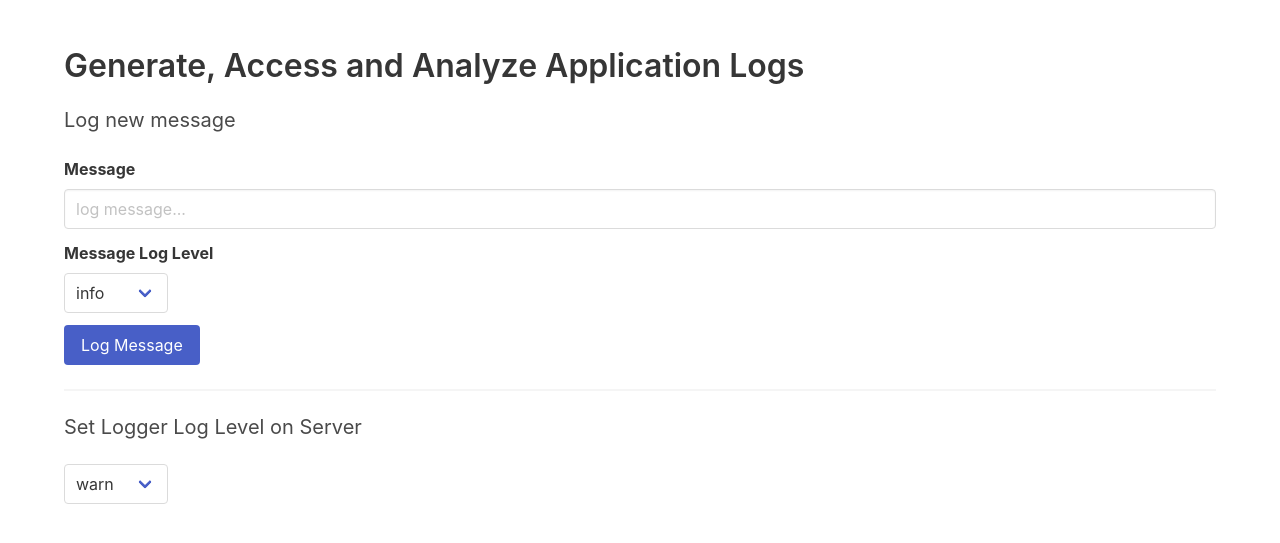
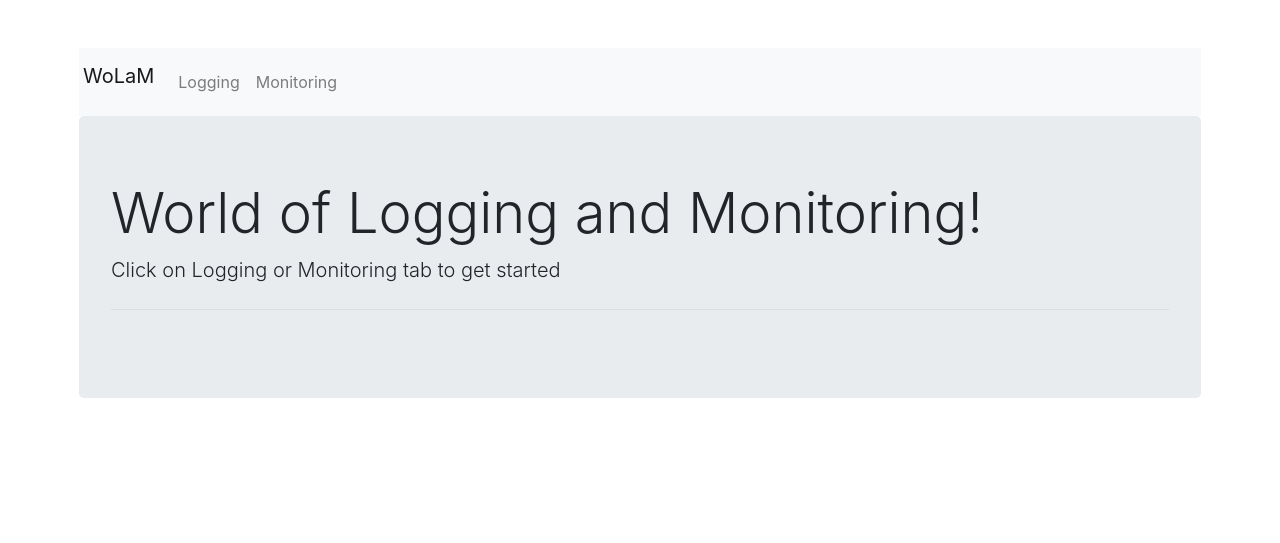
Before and after one commit to IBM-Cloud/application-log-analysis, a Django app: page / in a window 1280 px wide. Shown: the top 543 px of the page. Run offline with Django 3.2, Linux system fonts and the light colour scheme; some libraries are stand-ins or nearby versions.

Commit message:
Added Prometheus custom metrics

```diff
--- a/app/templates/base.html
+++ b/app/templates/base.html
@@ -1,14 +1,19 @@
 <!DOCTYPE html>
 <html lang="en">
 <head>
+    <meta charset="UTF-8">
+    <meta name="viewport" content="width=device-width, initial-scale=1.0">
+    <meta http-equiv="X-UA-Compatible" content="ie=edge">
     {% block head %}
     <link rel="stylesheet" href="https://cdnjs.cloudflare.com/ajax/libs/bulma/0.6.1/css/bulma.min.css">
     <title>{% block title %}{% endblock %} - IBM Cloud</title>
     {% endblock %}
+    <link rel="stylesheet" href="https://maxcdn.bootstrapcdn.com/bootstrap/4.0.0/css/bootstrap.min.css" integrity="sha384-Gn5384xqQ1aoWXA+058RXPxPg6fy4IWvTNh0E263XmFcJlSAwiGgFAW/dAiS6JXm" crossorigin="anonymous">
 </head>
 <body>
 <section class="section">
     <div class="container">
+    {% include 'navbar.html' %}
     {% block content %}{% endblock %}
     </div>
 </section>
--- a/app/templates/index.html
+++ b/app/templates/index.html
@@ -1,107 +1,10 @@
 {# index page, providing a form to submit a city name #}
 {% extends "base.html" %}
-{% block title %}World of Logging{% endblock %}
+{% block title %}World of Logging and Monitoring{% endblock %}
 {% block content %}
-<script type="text/javascript">
-  function logMessage() {
-    var xhttp;
-    var level = document.forms['custommessage'].elements['level'].value;
-    var message = document.forms['custommessage'].elements['message'].value;
-    var csrfmiddlewaretoken = document.forms['custommessage'].elements['csrfmiddlewaretoken'].value;
-    xhttp = new XMLHttpRequest();
-    xhttp.onreadystatechange = function () {
-      if (xhttp.readyState == XMLHttpRequest.DONE) {
-        var response = JSON.parse(xhttp.responseText);
-        document.getElementById("messageResult").style.display = "block";
-        document.getElementById("plogmessage").innerHTML = "Logged message: " + response.smsg;
-        document.getElementById("message").value = '';
-      }
-    };
-    xhttp.open('POST', "/logit");
-    xhttp.setRequestHeader("Content-type", "application/x-www-form-urlencoded");
-    var postVars = 'message=' + message + '&level=' + level + '&csrfmiddlewaretoken=' + csrfmiddlewaretoken;
-    xhttp.send(postVars);
-    return false;
-  }
-
-  function setLogLevel(newLevel) {
-    var xhttp;
-    var csrfmiddlewaretoken = document.forms['custommessage'].elements['csrfmiddlewaretoken'].value;
-    xhttp = new XMLHttpRequest();
-    xhttp.onreadystatechange = function () {
-      if (xhttp.readyState == XMLHttpRequest.DONE) {
-        document.getElementById("messageResult").style.display = "block";
-        document.getElementById("plogmessage").innerHTML = xhttp.responseText;
-      }
-    };
-    xhttp.open('POST', "/setLogLevel");
-    xhttp.setRequestHeader("Content-type", "application/x-www-form-urlencoded");
-    var postVars = 'loggerlevel=' + newLevel + '&csrfmiddlewaretoken=' + csrfmiddlewaretoken;
-    xhttp.send(postVars);
-    return false;
-  }
-</script>
-<h1 class="title">
-  Generate, Access and Analyze Application Logs
-</h1>
-<div class="container">
-<h2 class="subtitle">Log new message</h2>
-<p>
-  <form action="" name="custommessage">
-      {% csrf_token %}
-    <div class="field">
-      <label class="label">Message</label>
-      <div class="control">
-        <input class="input" type="text" name="message" id="message" placeholder="log message...">
-      </div>
-    </div>
-
-    <div class="field">
-      <label class="label">Message Log Level</label>
-      <div class="control">
-        <div class="select">
-          <select name="level">
-            <option value="critical">critical</option>
-            <option value="error">error</option>
-            <option value="warn">warn</option>
-            <option value="info" selected="selected">info</option>
-            <option value="debug">debug</option>
-          </select>
-        </div>
-      </div>
-    </div>
-
-    <div class="field">
-      <div class="control">
-        <input type="submit" class="button  is-link" type="submit" onclick="return logMessage()" value="Log Message">
-      </div>
-    </div>
-  </form>
-
-</p>
-<p>
-  <hr>
-  <h2 class="subtitle">Set Logger Log Level on Server</h2>
-  <div class="field">
-    <div class="control">
-      <div class="select">
-        <select name="loglevel" onchange="setLogLevel(this.value)">
-          <option value="critical">critical</option>
-          <option value="error">error</option>
-          <option value="warn" selected="selected">warn</option>
-          <option value="info">info</option>
-          <option value="debug">debug</option>
-        </select>
-      </div>
-    </div>
+<div class="jumbotron">
+    <h1 class="display-4">World of Logging and Monitoring!</h1>
+    <p class="lead">Click on Logging or Monitoring tab to get started</p>
+    <hr class="my-4">
   </div>
-
-</p>
-
-
-<div id = "messageResult" style="display:none;">
-  <hr>
-  <pre id="plogmessage"></pre> {% endblock %}
-</div>
-
-</div>
+{% endblock %}
--- /dev/null
+++ b/app/templates/navbar.html
@@ -0,0 +1,13 @@
+<nav class="navbar navbar-expand-lg navbar-light bg-light">
+    <a class="navbar-brand" href="/">WoLaM</a>
+    <div id="navbarNav">
+      <ul class="navbar-nav">
+        <li class="nav-item {{ logging_page }}">
+          <a class="nav-link" href="{% url 'log' %}">Logging</a>
+        </li>
+        <li class="nav-item {{ monitoring_page }}">
+          <a class="nav-link" href="{% url 'monitor' %}">Monitoring</a>
+        </li>
+      </ul>
+    </div>
+  </nav>
--- a/app/urls.py
+++ b/app/urls.py
@@ -23,4 +23,7 @@ urlpatterns = [
     url(r'^$', views.index, name='index'),
     url(r'^logit', views.logit, name='logit'),
     url(r'^setLogLevel', views.setLogLevel, name='setLogLevel'),
+    url(r'^createMetrics', views.createMetrics, name='createMetrics'),
+    url(r'^log', views.log, name='log'),
+    url(r'^monitor', views.monitor, name='monitor'),
 ]
--- a/app/views.py
+++ b/app/views.py
@@ -15,6 +15,15 @@ import os
 import logging
 import json
 
+import prometheus_client as prom
+import time
+import random
+
+counter = prom.Counter('wolam_counter', 'A counter')
+gauge = prom.Gauge('wolam_gauge', 'A gauge')
+histogram = prom.Histogram('wolam_histogram', 'An histogram')
+summary = prom.Summary('wolam_summary', 'A summary')
+prom.start_http_server(8002)
 
 # get service information if on IBM Cloud
 if 'VCAP_SERVICES' in os.environ:
@@ -78,6 +87,26 @@ def health(request):
     state = {"status": "UP"}
     return JsonResponse(state)
 
+def createMetrics(request):
+    metriccount=request.POST.get('metriccount', '1')
+
+    for x in range(int(metriccount)):
+      counter.inc(random.random())
+      gauge.set(random.random() * 10)
+      histogram.observe(random.random() * 10)
+      summary.observe(random.random() * 10)
+      time.sleep(5)
+
+    state = {"status": "Metrics Generated " + metriccount}
+    return JsonResponse(state)
+
+def log(request):
+    context = {"log_page": "active"}
+    return render(request, 'log.html', context)
+
+def monitor(request):
+    context = {"monitor_page": "active"}
+    return render(request, 'monitor.html', context)
 
 def handler404(request):
     return render(request, '404.html', status=404)
--- a/requirements.txt
+++ b/requirements.txt
@@ -1,2 +1,3 @@
 django>=2.0.8
 pytz==2018.5
+prometheus_client>=0.7.1
```
Also changed, not shown: app/templates/log.html (added, +109 -0 lines), app/templates/monitor.html (added, +64 -0 lines), images/getStarted.png (added), images/loggingApp.png, images/monitoringApp.png (added), 1 other file.
